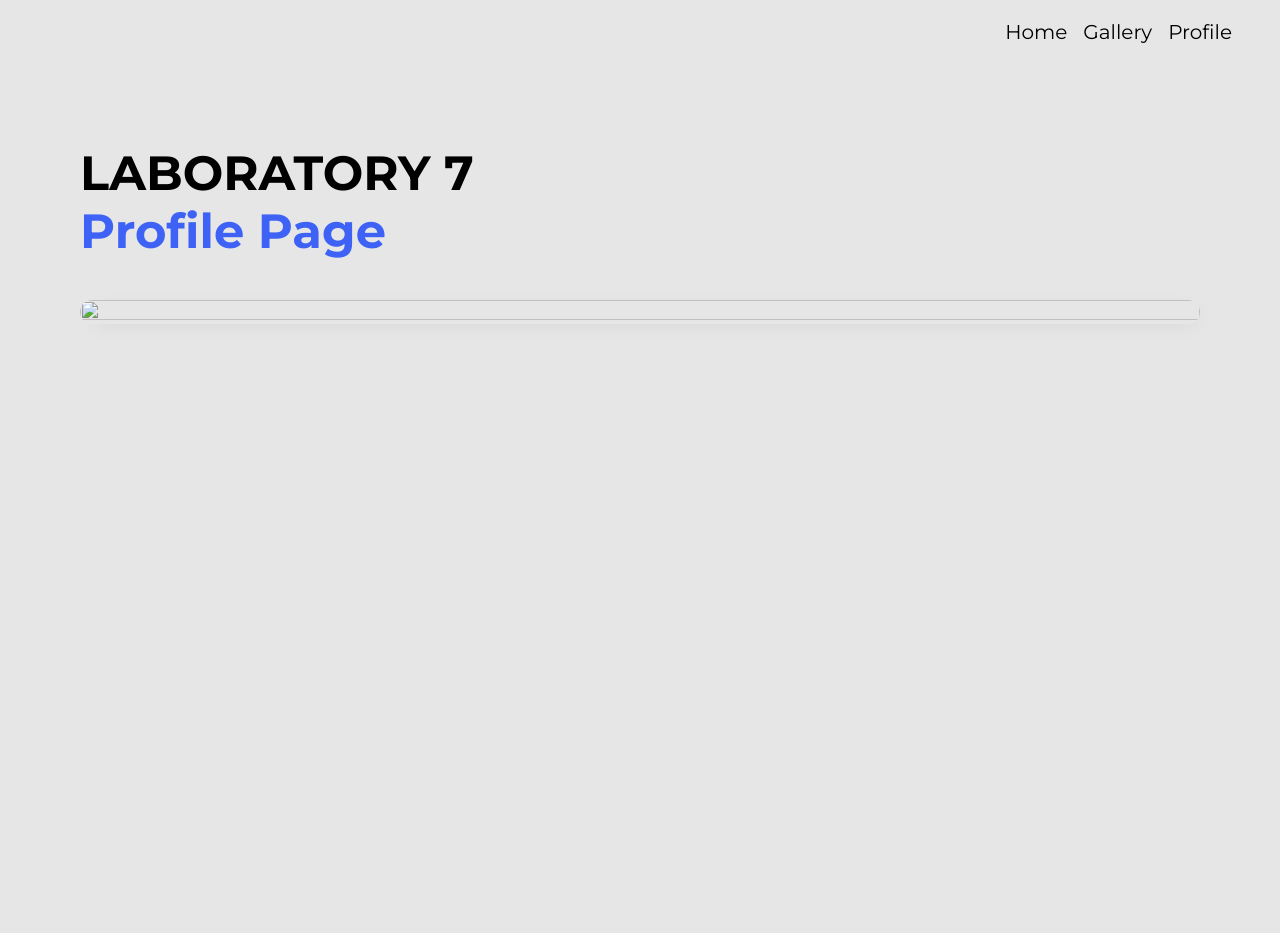
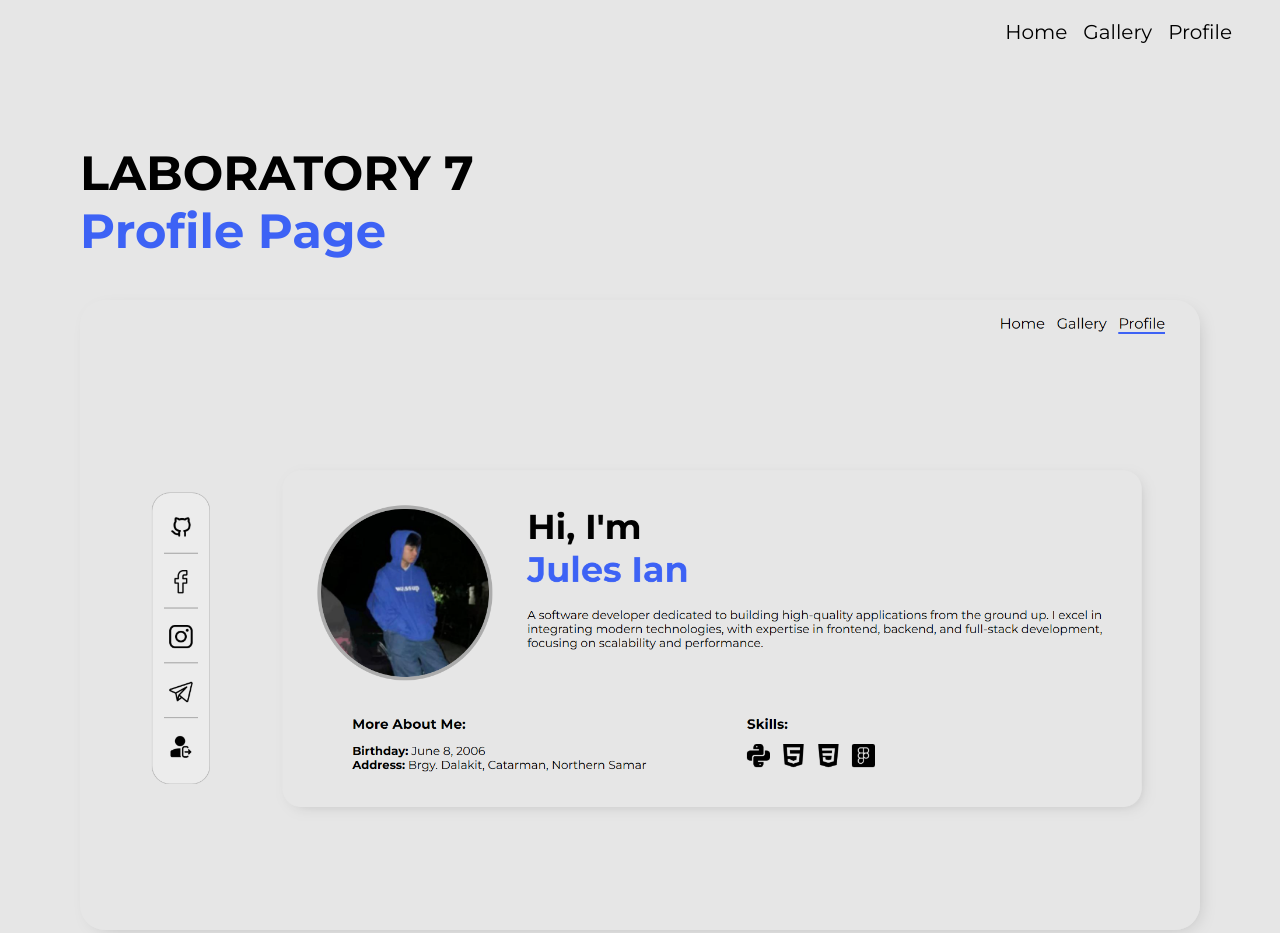
Before and after one commit to julesssssssswrld/niggasite, a plain HTML site: page profile-page.html in a window 1280 px wide. Before the commit the page ends 800 px from the top, so only its background shows below. Drawn offline with Linux system fonts and the light colour scheme; the site is published under a folder, as on GitHub Pages, so addresses that start at the root find nothing.

Commit message:
Update profile-page.html

```diff
--- a/profile-page.html
+++ b/profile-page.html
@@ -23,8 +23,9 @@
             <h1 style="color: #3d62f5;">Profile Page</h1>
         </div>
         <div class="page_description page_description_gallery">
-            <img src="/Assets/Lab 7.png" alt="">
+            <img src="Assets/Lab 7.png" alt="">
         </div>
     </div>
 </body>
+
 </html>
```
